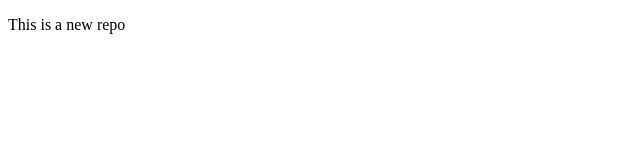
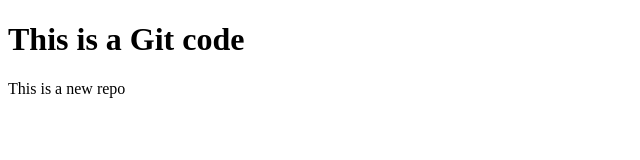
Before and after one commit to shaliinir/Localrepo, a plain HTML site: page index.html in a window 1280 px wide. Shown: the whole page, without its empty margins (0-640 px from the left). Drawn offline with Linux system fonts and the light colour scheme.

Commit message:
new feature added

```diff
--- a/index.html
+++ b/index.html
@@ -6,6 +6,7 @@
     <title>Document</title>
 </head>
 <body>
+    <h1>This is a Git code</h1>
     <p>This is a new repo</p>
 </body>
 </html>
```
